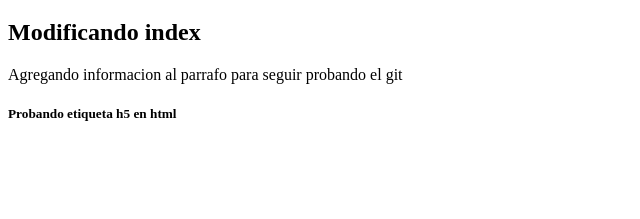
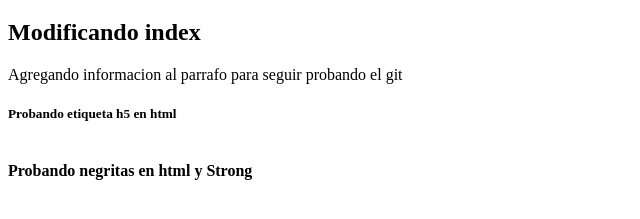
Before and after one commit to iscwarrior/practicaGit_14mar23, a plain HTML site: page index.html in a window 1280 px wide. Shown: the part 61-280 px from the top of the page, without its empty margins (0-640 px from the left). Drawn offline with Linux system fonts and the light colour scheme.

Commit message:
se prueban etiquetas html como b y strong

```diff
--- a/index.html
+++ b/index.html
@@ -12,5 +12,8 @@
 
         <p> Agregando informacion al parrafo para seguir probando el git </p>
         <h5> Probando etiqueta h5 en html</h5>
+        <br>
+        <b> Probando negritas en html</b> <strong> y Strong</strong>
+
 </body>
 </html>
```
